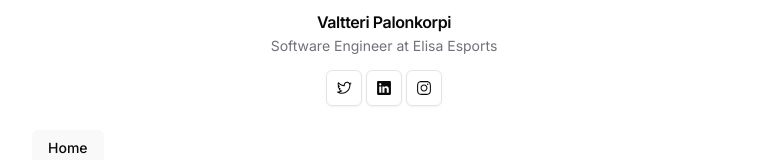
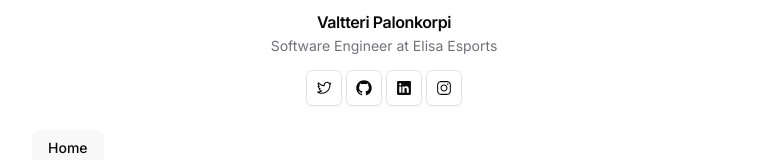
Before and after one commit to valdemartti/valde-dev, a Next.js app: page / in a window 1280 px wide. Shown: the part 318-478 px from the top of the page, without its empty margins (256-1023 px from the left). Built offline with nearby package versions, Linux system fonts and the light colour scheme.

Commit message:
Added GitHub button to top card

```diff
--- a/src/components/Card.tsx
+++ b/src/components/Card.tsx
@@ -2,6 +2,7 @@ import { Badge } from "@/components/ui/badge";
 import { buttonVariants } from "@/components/ui/button";
 import { CardDescription, CardHeader, CardTitle } from "@/components/ui/card";
 import {
+  GitHubLogoIcon,
   InstagramLogoIcon,
   LinkedInLogoIcon,
   TwitterLogoIcon,
@@ -48,6 +49,13 @@ export function Card() {
             </Link>
             <Link
               className={buttonVariants({ variant: "outline", size: "icon" })}
+              href="https://github.com/valdemartti"
+              target="_blank"
+            >
+              <GitHubLogoIcon className="h-4 w-4" />
+            </Link>
+            <Link
+              className={buttonVariants({ variant: "outline", size: "icon" })}
               href="https://linkedin.com/in/valtteri-palonkorpi"
               target="_blank"
             >
```
